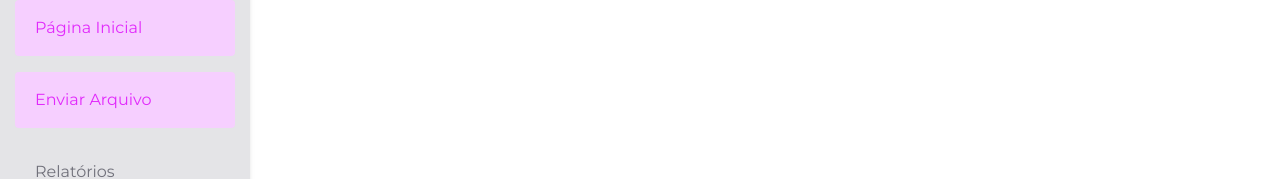
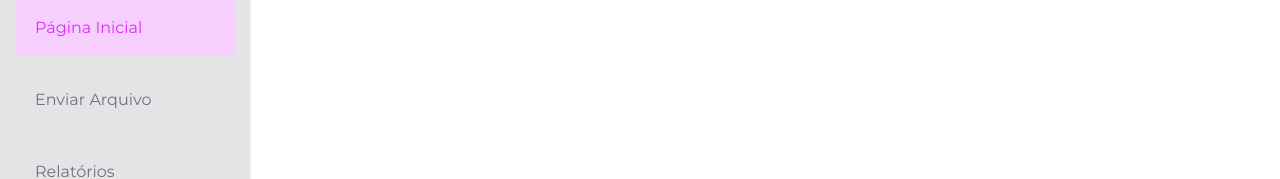
Before and after one commit to Deezinn/front-residencia, a Next.js app: page / in a window 1280 px wide. Shown: the part 160-339 px from the top of the page. Built offline with nearby package versions, Linux system fonts and the light colour scheme.

Commit message:
arrumando-css/sidebar

```diff
--- a/src/app/components/button.jsx
+++ b/src/app/components/button.jsx
@@ -23,9 +23,9 @@ export default function Button() {
       </Link>
       <Link
         href="/enviar"
-        onClick={() => setActiveButton("painel")}
+        onClick={() => setActiveButton("enviar")}
         className={`w-55 h-14 flex items-center justify-items-start rounded-sm cursor-pointer ${
-          activeButton === "painel"
+          activeButton === "enviar"
             ? "bg-fuchsia-200 text-fuchsia-500 hover:bg-[#f3bffc]"
             : "dark:bg-side-cont-dark dark:text-zinc-100 text-zinc-500"
         }`}
```
